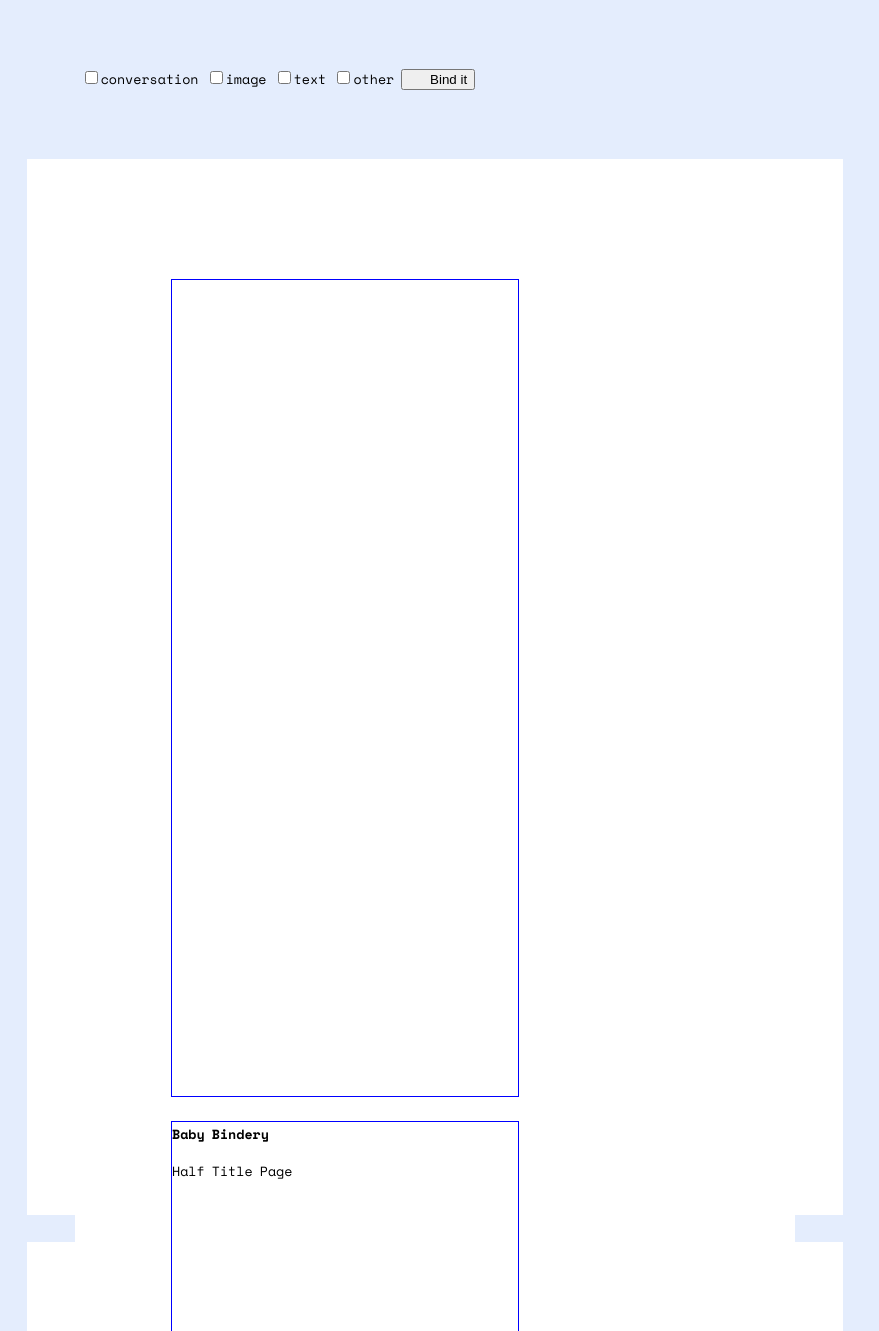
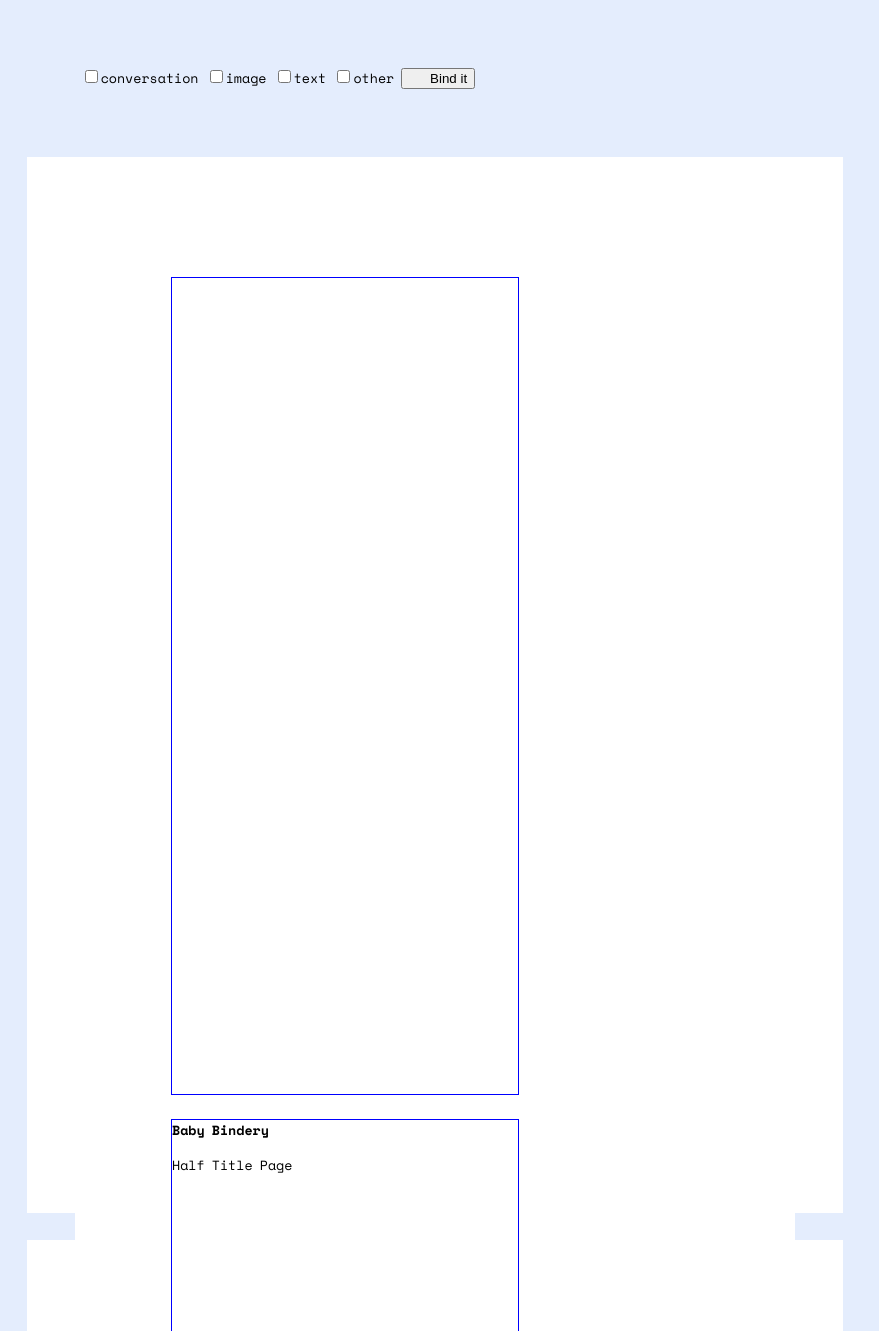
Before and after one commit to thedesignoffice/babybindery, a Jekyll site: the page built from book_twocol.html, in a window 1280 px wide. Shown: the top 1331 px of the page, without its empty margins (0-879 px from the left). Built offline with Jekyll 4.4.1, drawn with Linux system fonts in a browser that asks for light colours.

Commit message:
text too loose

```diff
--- a/css/book.css
+++ b/css/book.css
@@ -7,7 +7,7 @@
   width: 8.4in; Just shy of 8.5 to avoid problems, see print.css */
   height: 10.9in;
   font-size: 10pt;
-  line-height: 18pt;
+  line-height: 16pt;
   word-spacing: -1px;
 }
 
```
